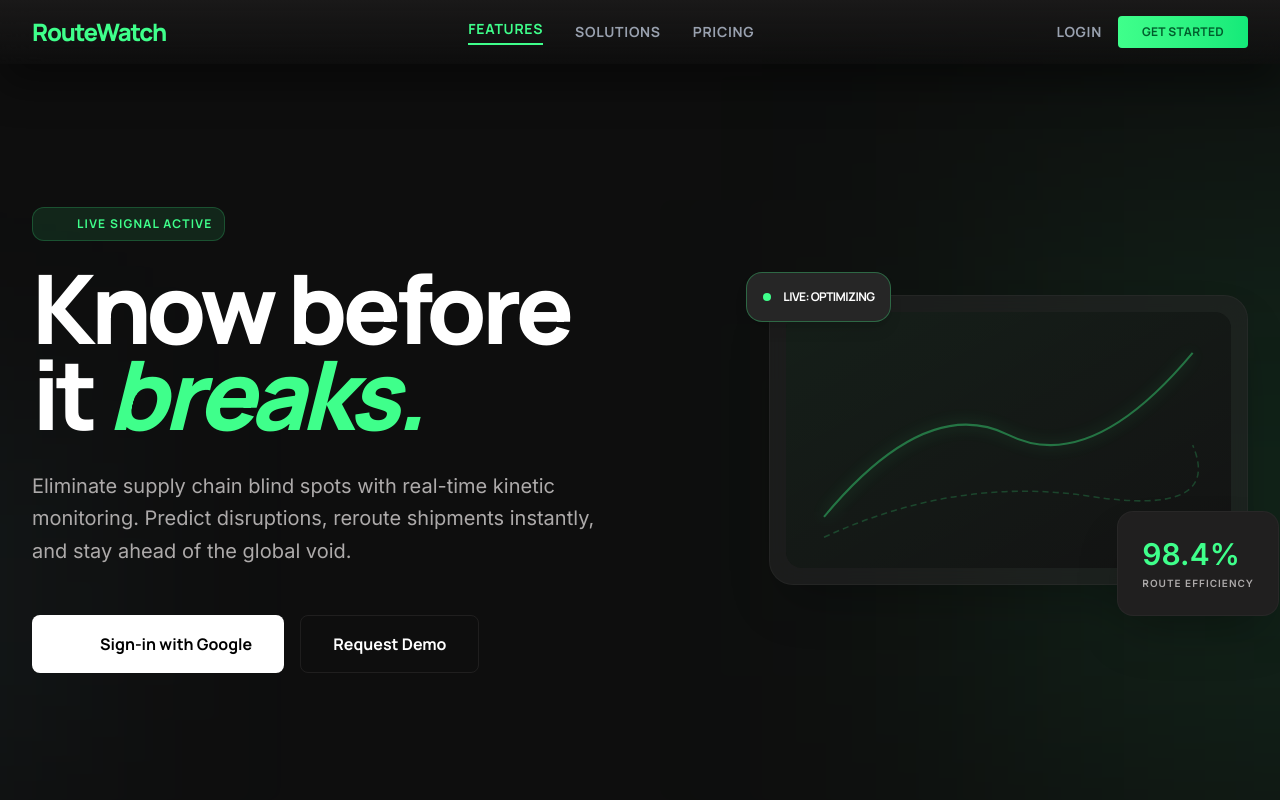
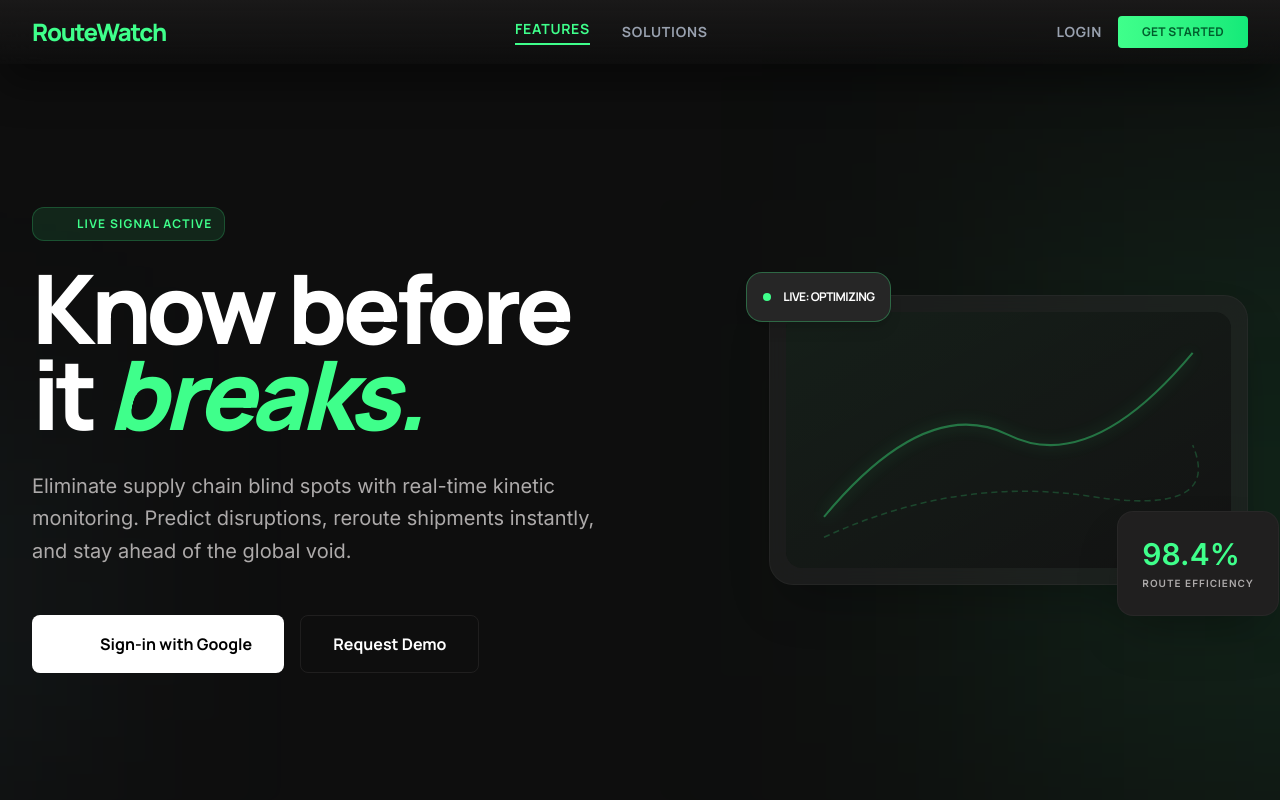
Before and after one commit to Sahil-S396/routewatch, a React (Vite) app: page / in a window 1280 px wide. Shown: the top 800 px of the page. Built offline with nearby package versions, Linux system fonts and the light colour scheme; no server answers.

Commit message:
Remove pricing tab from nav

```diff
--- a/src/pages/LandingPage.jsx
+++ b/src/pages/LandingPage.jsx
@@ -36,7 +36,7 @@ export default function LandingPage() {
           <div className="hidden md:flex items-center space-x-8">
             <a className="uppercase tracking-wider text-sm font-bold text-[#3fff8b] border-b-2 border-[#3fff8b] pb-1" href="#features" style={{ fontFamily: 'Manrope, sans-serif' }}>Features</a>
             <a className="uppercase tracking-wider text-sm font-bold text-gray-400 hover:text-[#3fff8b] transition-colors" href="#solutions" style={{ fontFamily: 'Manrope, sans-serif' }}>Solutions</a>
-            <a className="uppercase tracking-wider text-sm font-bold text-gray-400 hover:text-[#3fff8b] transition-colors" href="#pricing" style={{ fontFamily: 'Manrope, sans-serif' }}>Pricing</a>
+
           </div>
           <div className="flex items-center gap-4">
             <button
```
